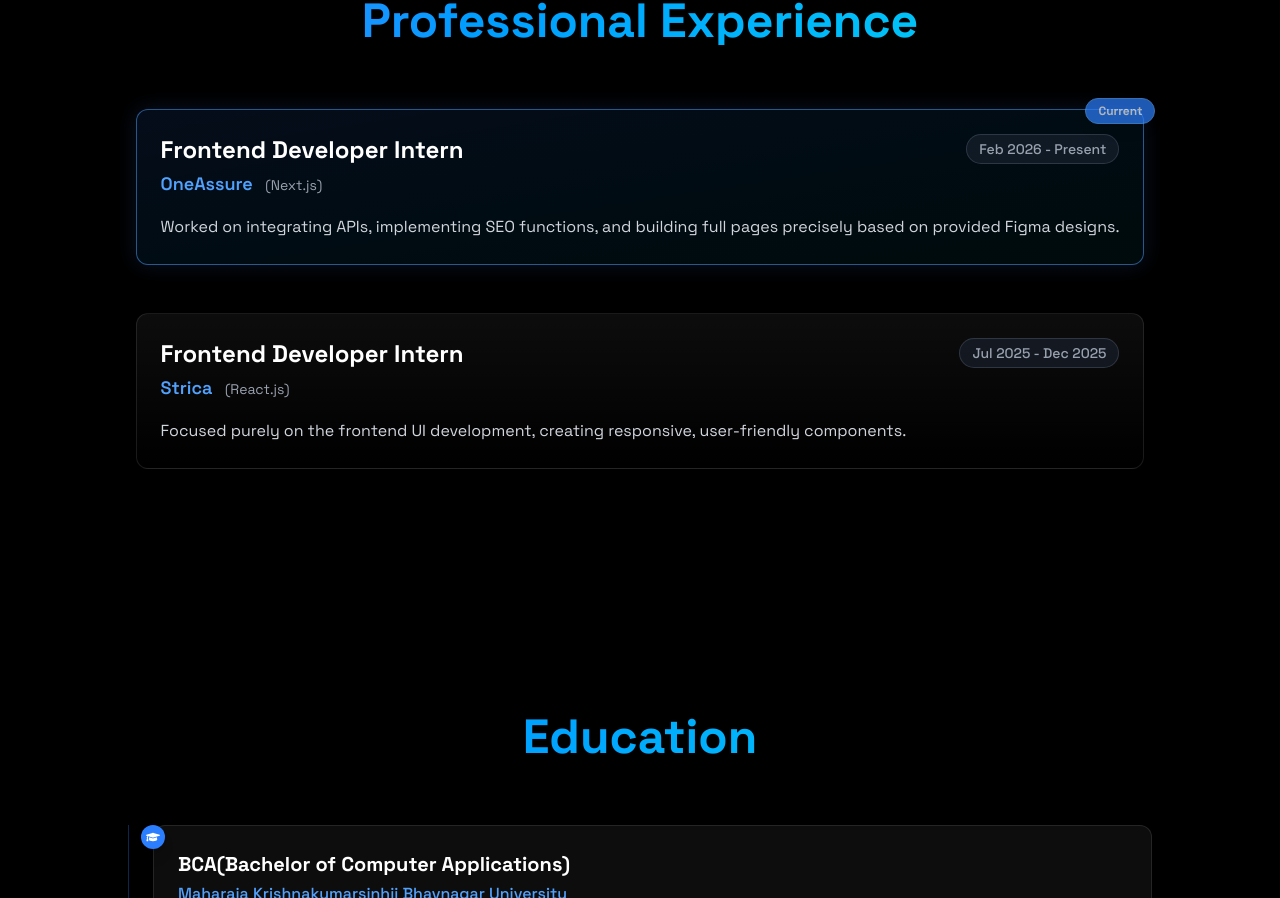
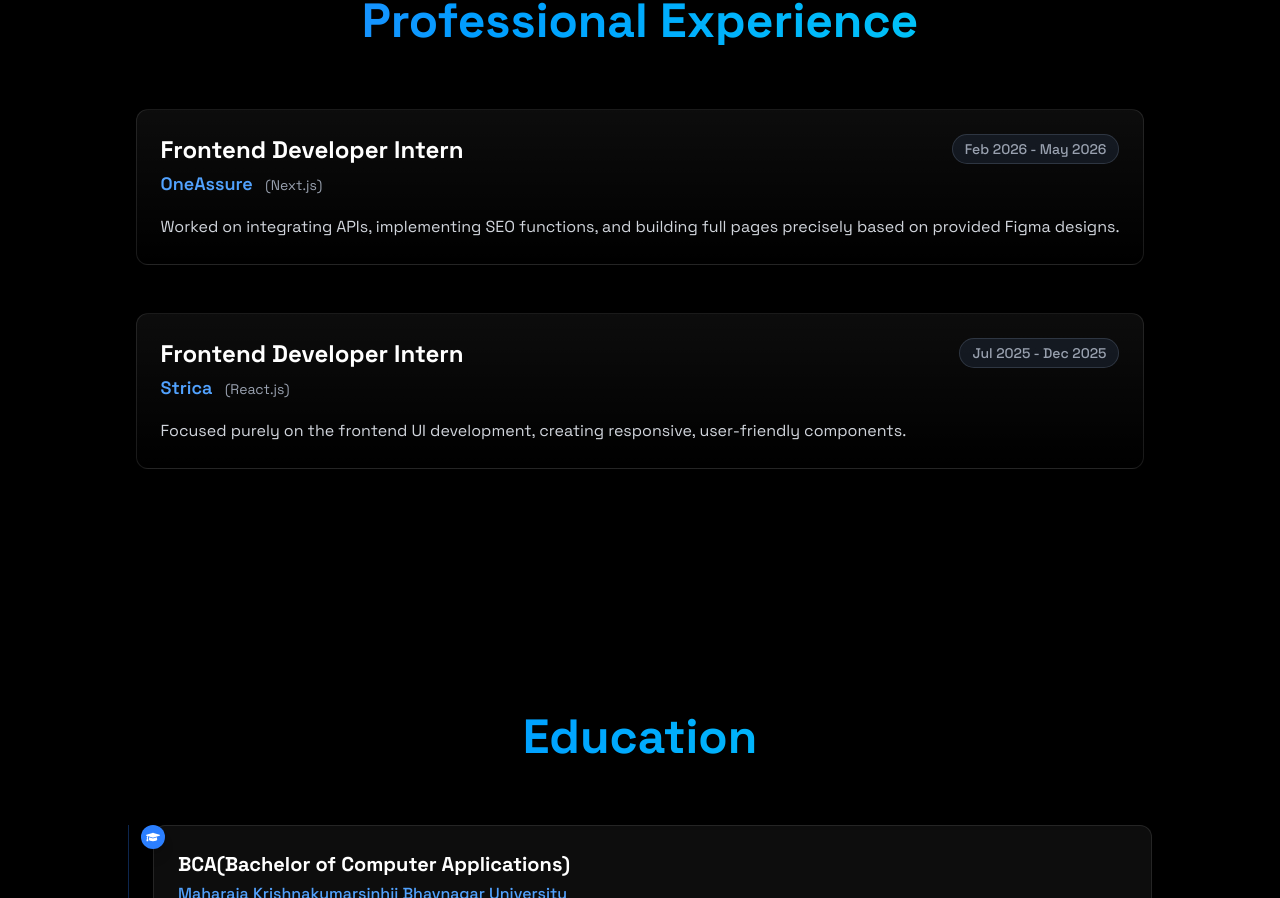
Before and after one commit to voradhruv27/React-Portfolio, a React (Vite) app: page / in a window 1280 px wide. Shown: the part 1767-2665 px from the top of the page. Built offline with nearby package versions, Linux system fonts and the light colour scheme.

Commit message:
Update: Resume and intrnship experience

```diff
--- a/src/components/sections/Experience.jsx
+++ b/src/components/sections/Experience.jsx
@@ -6,10 +6,10 @@ const Experience = () => {
       company: "OneAssure",
       role: "Frontend Developer Intern",
       tech: "Next.js",
-      period: "Feb 2026 - Present",
+      period: "Feb 2026 - May 2026",
       description:
         "Worked on integrating APIs, implementing SEO functions, and building full pages precisely based on provided Figma designs.",
-      isCurrent: true,
+      isCurrent: false,
     },
     {
       company: "Strica",
--- a/src/components/sections/Home.jsx
+++ b/src/components/sections/Home.jsx
@@ -7,7 +7,7 @@ const Home = () => {
     e.preventDefault();
 
     const resumeUrl =
-      "https://drive.google.com/file/d/1GAPdsyk2h5KCoQU4AxDwJFBxpF-J6Yoj/view?usp=sharing";
+      "https://drive.google.com/file/d/1xCbuY0b_-i49R2Sgrlkj9Nd2azQg_Atb/view?usp=sharing";
 
     window.open(resumeUrl, "_blank");
 
```
Also changed, not shown: 2 other files (tests, documents, lock files or other folders).
